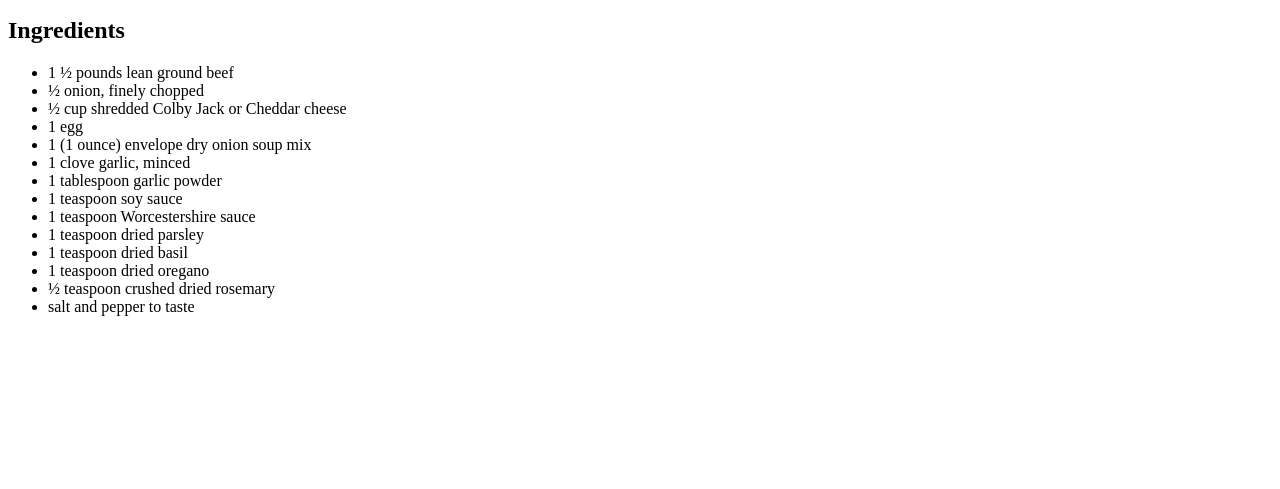
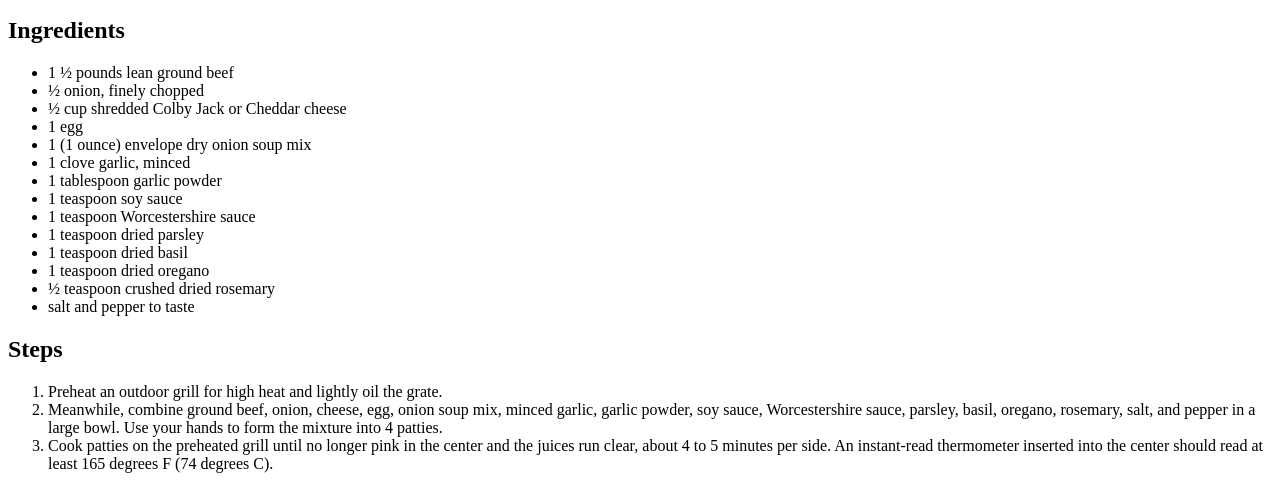
Before and after one commit to Preston841/odin-recipes, a plain HTML site: page recipes/hamburger.html in a window 1280 px wide. Shown: the part 421-910 px from the top of the page. Before the commit the page ends 800 px from the top, so only its background shows below. Drawn offline with Linux system fonts and the light colour scheme.

Commit message:
Steps added

```diff
--- a/recipes/hamburger.html
+++ b/recipes/hamburger.html
@@ -31,5 +31,11 @@
     <li>&frac12; teaspoon crushed dried rosemary</li>
     <li>salt and pepper to taste</li>
 </ul>
+<h2>Steps</h2>
+<ol>
+    <li>Preheat an outdoor grill for high heat and lightly oil the grate.</li>
+    <li>Meanwhile, combine ground beef, onion, cheese, egg, onion soup mix, minced garlic, garlic powder, soy sauce, Worcestershire sauce, parsley, basil, oregano, rosemary, salt, and pepper in a large bowl. Use your hands to form the mixture into 4 patties.</li>
+    <li>Cook patties on the preheated grill until no longer pink in the center and the juices run clear, about 4 to 5 minutes per side. An instant-read thermometer inserted into the center should read at least 165 degrees F (74 degrees C).</li>
+</ol>
 </body>
 </html>
```
